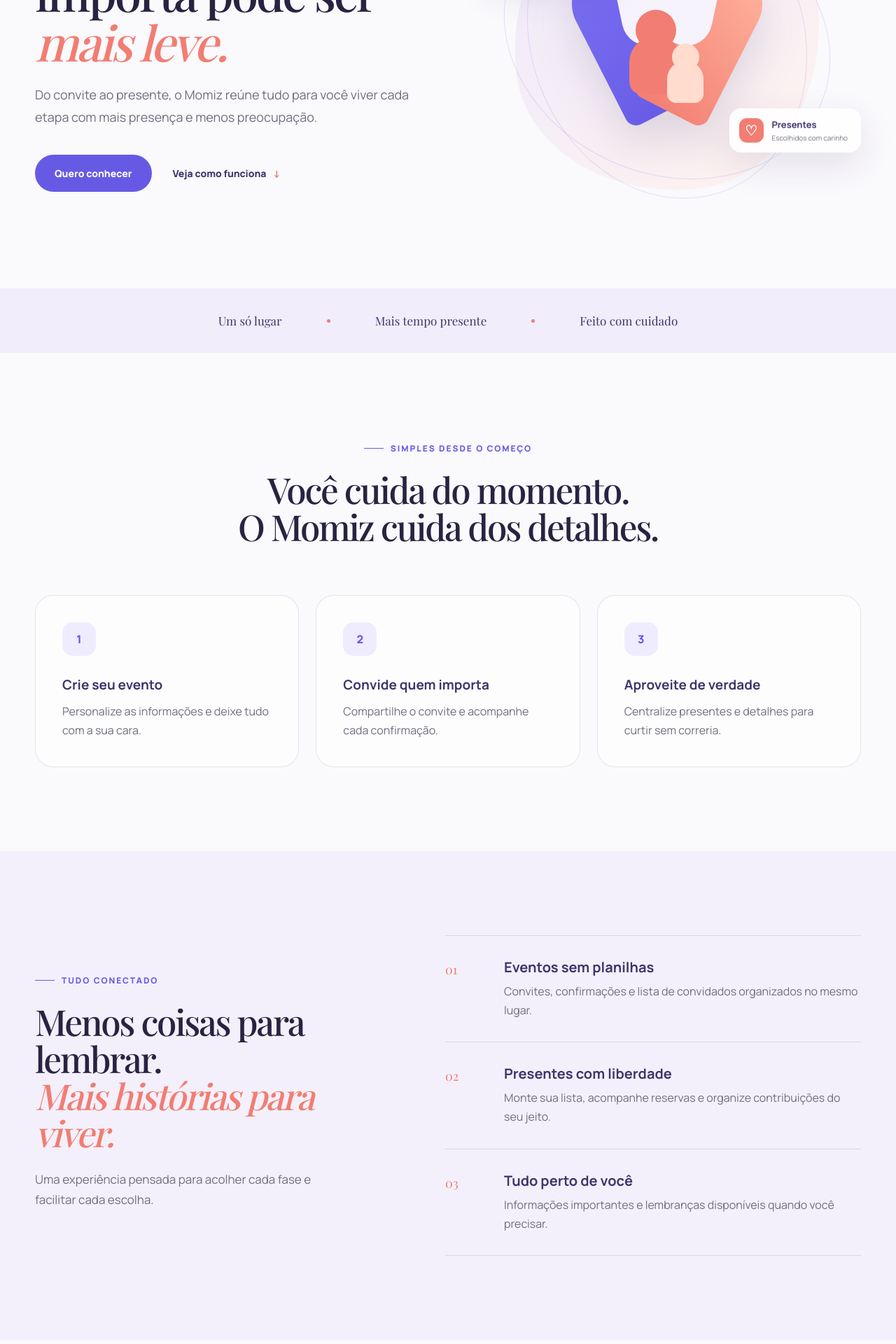
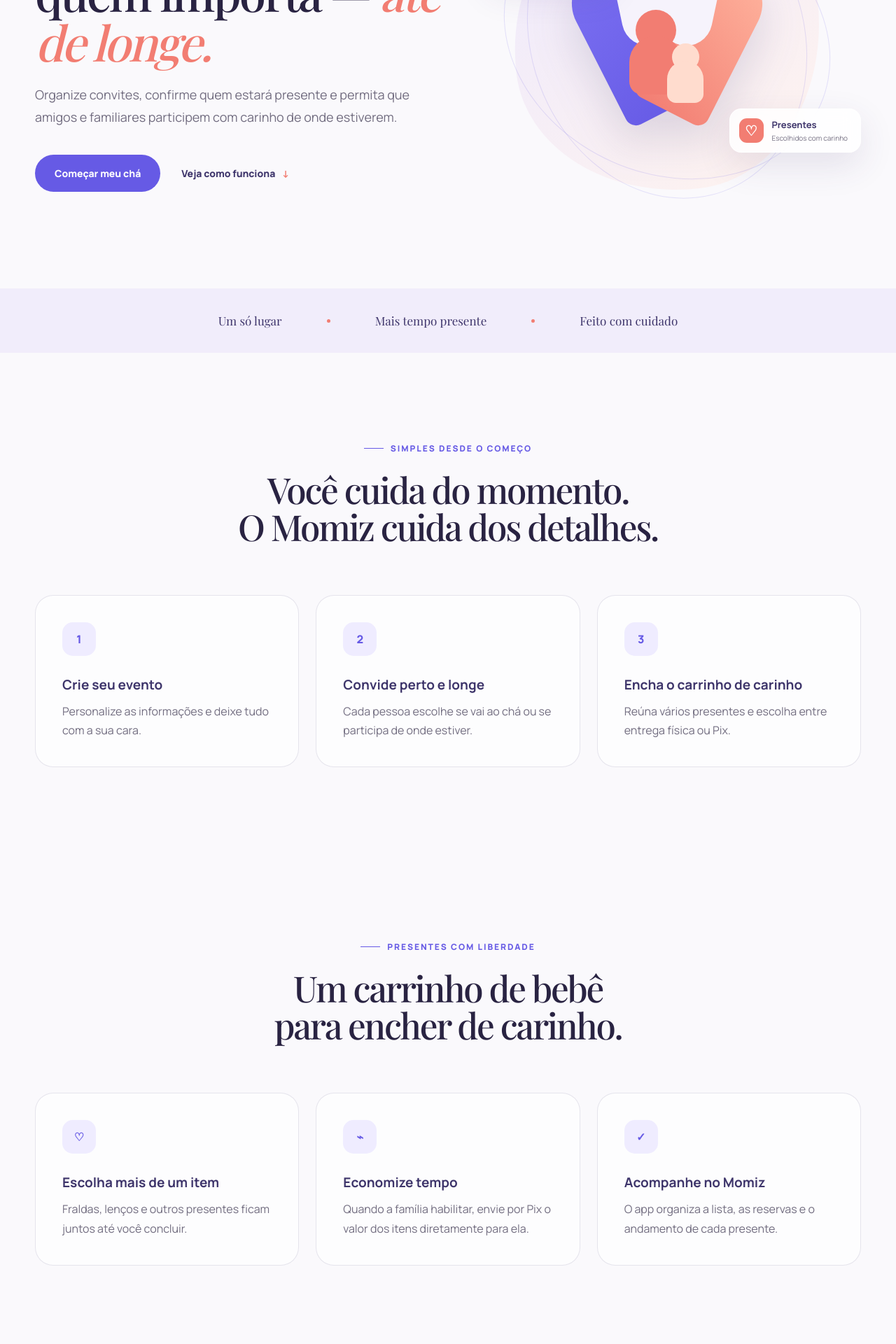
Before and after one commit to pimentelloyz/momiz-web, a Next.js app: page / in a window 1280 px wide. Shown: the part 360-2280 px from the top of the page at 70% size. Built offline with nearby package versions, Linux system fonts and the light colour scheme; no server answers; a web font is replaced by a local one.

Commit message:
feat(marketing): alinhar participacao hibrida e presentes

```diff
--- a/app/convite/[slug]/page.tsx
+++ b/app/convite/[slug]/page.tsx
@@ -172,11 +172,13 @@
         {event.footerMessage ? <blockquote>{event.footerMessage}</blockquote> : null}
 
         <div className="invite-actions">
-          <a className="button primary" href={deepLink}>Abrir no app e confirmar presença</a>
+          <p><strong>Como você quer participar?</strong></p>
+          <p>Você pode ir ao chá ou participar de longe e escolher um presente pelo Momiz.</p>
+          <a className="button primary" href={deepLink}>Abrir no Momiz e escolher</a>
           <Link className="button secondary" href="/#baixar">Ainda não tenho o app</Link>
         </div>
         <p className="invite-action-note">
-          No app você também encontra a lista de presentes e todas as informações do evento.
+          No app, sua resposta ajuda a família a planejar o evento com números reais. Quem participa de longe não entra na contagem de alimentação e lembrancinhas.
         </p>
       </section>
     </article>
--- a/app/layout.tsx
+++ b/app/layout.tsx
@@ -23,7 +23,7 @@
     template: "%s | Momiz",
   },
   description:
-    "Organize momentos especiais, convites, convidados e presentes em um só lugar.",
+    "Organize seu chá, acompanhe participações presenciais e de longe e compartilhe presentes com Pix ou entrega física.",
   manifest: "/site.webmanifest",
   icons: {
     icon: [
@@ -41,14 +41,14 @@
     siteName: "Momiz",
     title: "Momiz — cada detalhe, mais perto de quem importa",
     description:
-      "Organize momentos especiais, convites, convidados e presentes em um só lugar.",
+      "Organize seu chá, acompanhe participações presenciais e de longe e compartilhe presentes com Pix ou entrega física.",
     images: [{ url: "/brand/momiz-og.png", width: 1024, height: 500, alt: "Momiz" }],
   },
   twitter: {
     card: "summary_large_image",
     title: "Momiz — cada detalhe, mais perto de quem importa",
     description:
-      "Organize momentos especiais, convites, convidados e presentes em um só lugar.",
+      "Organize seu chá, acompanhe participações presenciais e de longe e compartilhe presentes com Pix ou entrega física.",
     images: ["/brand/momiz-og.png"],
   },
   alternates: { canonical: "/" },
--- a/app/page.tsx
+++ b/app/page.tsx
@@ -4,18 +4,18 @@
 const features = [
   {
     number: "01",
-    title: "Eventos sem planilhas",
-    text: "Convites, confirmações e lista de convidados organizados no mesmo lugar.",
+    title: "Planeje com números reais",
+    text: "Separe quem estará no evento de quem vai participar de longe, sem errar no lanche ou nas lembrancinhas.",
   },
   {
     number: "02",
-    title: "Presentes com liberdade",
-    text: "Monte sua lista, acompanhe reservas e organize contribuições do seu jeito.",
+    title: "Aproxime quem mora longe",
+    text: "Amigos e familiares podem acompanhar o chá e presentear mesmo sem comparecer.",
   },
   {
     number: "03",
-    title: "Tudo perto de você",
-    text: "Informações importantes e lembranças disponíveis quando você precisar.",
+    title: "Presentes do jeito da família",
+    text: "Monte uma lista e aceite itens físicos ou Pix conforme a preferência do seu chá.",
   },
 ];
 
@@ -57,13 +57,13 @@
       <section className="hero">
         <div className="hero-copy">
           <span className="eyebrow">Feito para momentos que ficam</span>
-          <h1>Organizar o que importa pode ser <em>mais leve.</em></h1>
+          <h1>Seu chá perto de quem importa — <em>até de longe.</em></h1>
           <p>
-            Do convite ao presente, o Momiz reúne tudo para você viver cada etapa
-            com mais presença e menos preocupação.
+            Organize convites, confirme quem estará presente e permita que amigos
+            e familiares participem com carinho de onde estiverem.
           </p>
           <div className="hero-actions">
-            <a className="button primary" href="#baixar">Quero conhecer</a>
+            <a className="button primary" href="#baixar">Começar meu chá</a>
             <a className="text-link" href="#como-funciona">Veja como funciona <span>↓</span></a>
           </div>
         </div>
@@ -95,8 +95,20 @@
         </div>
         <div className="steps">
           <article><span>1</span><h3>Crie seu evento</h3><p>Personalize as informações e deixe tudo com a sua cara.</p></article>
-          <article><span>2</span><h3>Convide quem importa</h3><p>Compartilhe o convite e acompanhe cada confirmação.</p></article>
-          <article><span>3</span><h3>Aproveite de verdade</h3><p>Centralize presentes e detalhes para curtir sem correria.</p></article>
+          <article><span>2</span><h3>Convide perto e longe</h3><p>Cada pessoa escolhe se vai ao chá ou se participa de onde estiver.</p></article>
+          <article><span>3</span><h3>Encha o carrinho de carinho</h3><p>Reúna vários presentes e escolha entre entrega física ou Pix.</p></article>
+        </div>
+      </section>
+
+      <section className="section how" aria-labelledby="gift-cart-title">
+        <div className="section-heading">
+          <span className="eyebrow">Presentes com liberdade</span>
+          <h2 id="gift-cart-title">Um carrinho de bebê<br />para encher de carinho.</h2>
+        </div>
+        <div className="steps">
+          <article><span aria-hidden="true">♡</span><h3>Escolha mais de um item</h3><p>Fraldas, lenços e outros presentes ficam juntos até você concluir.</p></article>
+          <article><span aria-hidden="true">⌁</span><h3>Economize tempo</h3><p>Quando a família habilitar, envie por Pix o valor dos itens diretamente para ela.</p></article>
+          <article><span aria-hidden="true">✓</span><h3>Acompanhe no Momiz</h3><p>O app organiza a lista, as reservas e o andamento de cada presente.</p></article>
         </div>
       </section>
 
```
Also changed, not shown: app/privacidade/page.tsx (+9 -7 lines), app/termos/page.tsx (+7 -5 lines), 1 other file (tests, documents, lock files or other folders).
